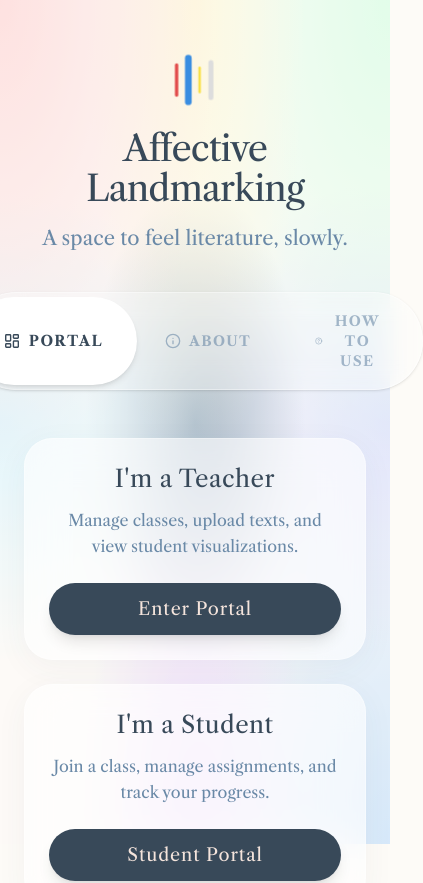
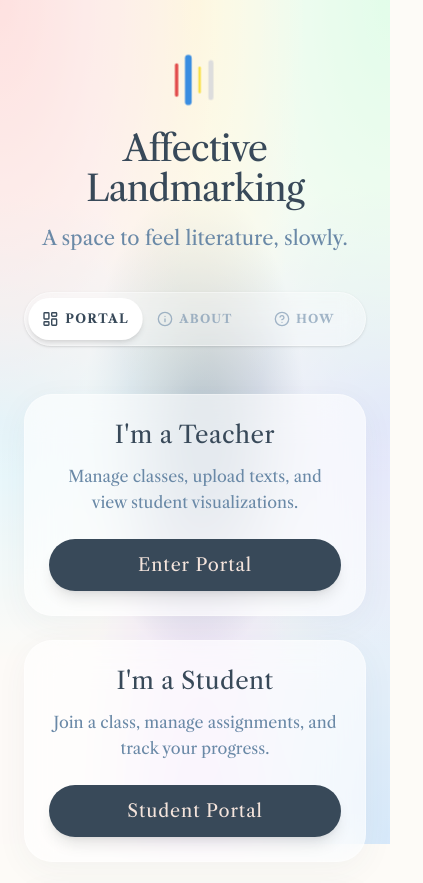
Before and after one commit to mehagupta8/affective-landmarking-app, a Next.js app: page / in a window 390 px wide. Shown: the top 883 px of the page, 423 px wide, since content can reach past the window. Built offline with nearby package versions, Linux system fonts and the light colour scheme.

Commit message:
Fix InfoTabs overflow on mobile: responsive tab bar width and labels

```diff
--- a/src/components/info/InfoTabs.tsx
+++ b/src/components/info/InfoTabs.tsx
@@ -16,38 +16,26 @@ export function InfoTabs({ mainContent }: InfoTabsProps) {
 
   return (
     <div className="w-full space-y-12">
-      <div className="flex justify-center">
-        <div className="flex bg-white/30 p-1.5 rounded-full border border-white/40 shadow-sm backdrop-blur-md">
-          <button
-            onClick={() => setActiveTab('main')}
-            className={cn(
-              "flex items-center gap-2 px-8 py-3 text-sm font-bold uppercase tracking-widest rounded-full transition-all",
-              activeTab === 'main' ? "bg-white text-charcoal shadow-md scale-105" : "text-warm-grey/60 hover:text-charcoal"
-            )}
-          >
-            <LayoutDashboard className="w-4 h-4" />
-            Portal
-          </button>
-          <button
-            onClick={() => setActiveTab('about')}
-            className={cn(
-              "flex items-center gap-2 px-8 py-3 text-sm font-bold uppercase tracking-widest rounded-full transition-all",
-              activeTab === 'about' ? "bg-white text-charcoal shadow-md scale-105" : "text-warm-grey/60 hover:text-charcoal"
-            )}
-          >
-            <Info className="w-4 h-4" />
-            About
-          </button>
-          <button
-            onClick={() => setActiveTab('how')}
-            className={cn(
-              "flex items-center gap-2 px-8 py-3 text-sm font-bold uppercase tracking-widest rounded-full transition-all",
-              activeTab === 'how' ? "bg-white text-charcoal shadow-md scale-105" : "text-warm-grey/60 hover:text-charcoal"
-            )}
-          >
-            <HelpCircle className="w-4 h-4" />
-            How to Use
-          </button>
+      <div className="flex justify-center w-full">
+        <div className="flex bg-white/30 p-1.5 rounded-full border border-white/40 shadow-sm backdrop-blur-md w-full max-w-sm md:w-auto">
+          {([
+            { id: 'main', label: 'Portal', icon: LayoutDashboard },
+            { id: 'about', label: 'About', icon: Info },
+            { id: 'how', label: 'How to Use', icon: HelpCircle },
+          ] as const).map(tab => (
+            <button
+              key={tab.id}
+              onClick={() => setActiveTab(tab.id)}
+              className={cn(
+                "flex-1 md:flex-none flex items-center justify-center gap-1.5 md:gap-2 px-3 md:px-8 py-3 text-xs md:text-sm font-bold uppercase tracking-widest rounded-full transition-all",
+                activeTab === tab.id ? "bg-white text-charcoal shadow-md scale-105" : "text-warm-grey/60 hover:text-charcoal"
+              )}
+            >
+              <tab.icon className="w-4 h-4 shrink-0" />
+              <span className="hidden sm:inline">{tab.label}</span>
+              <span className="sm:hidden">{tab.label.split(' ')[0]}</span>
+            </button>
+          ))}
         </div>
       </div>
 
```
